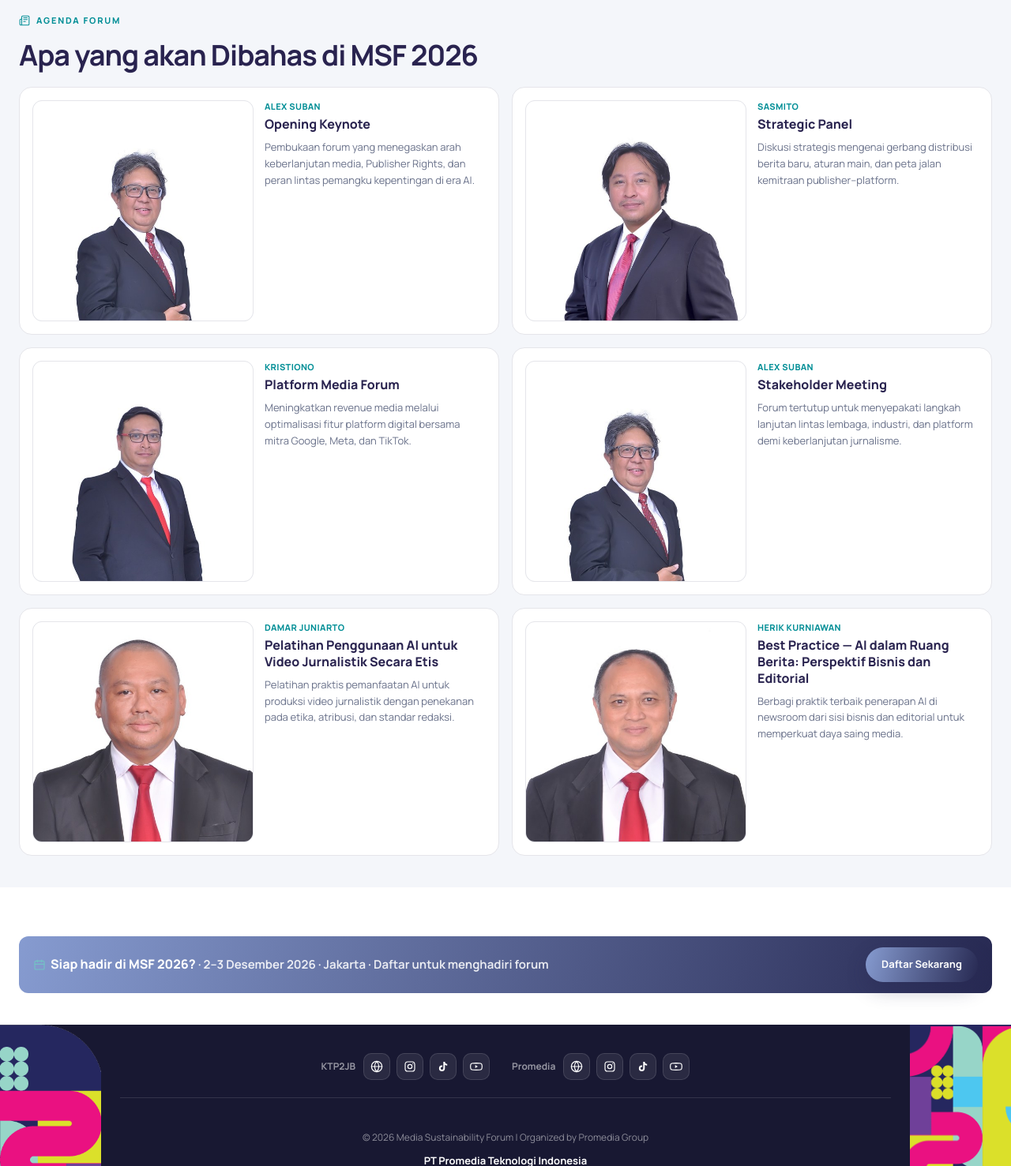
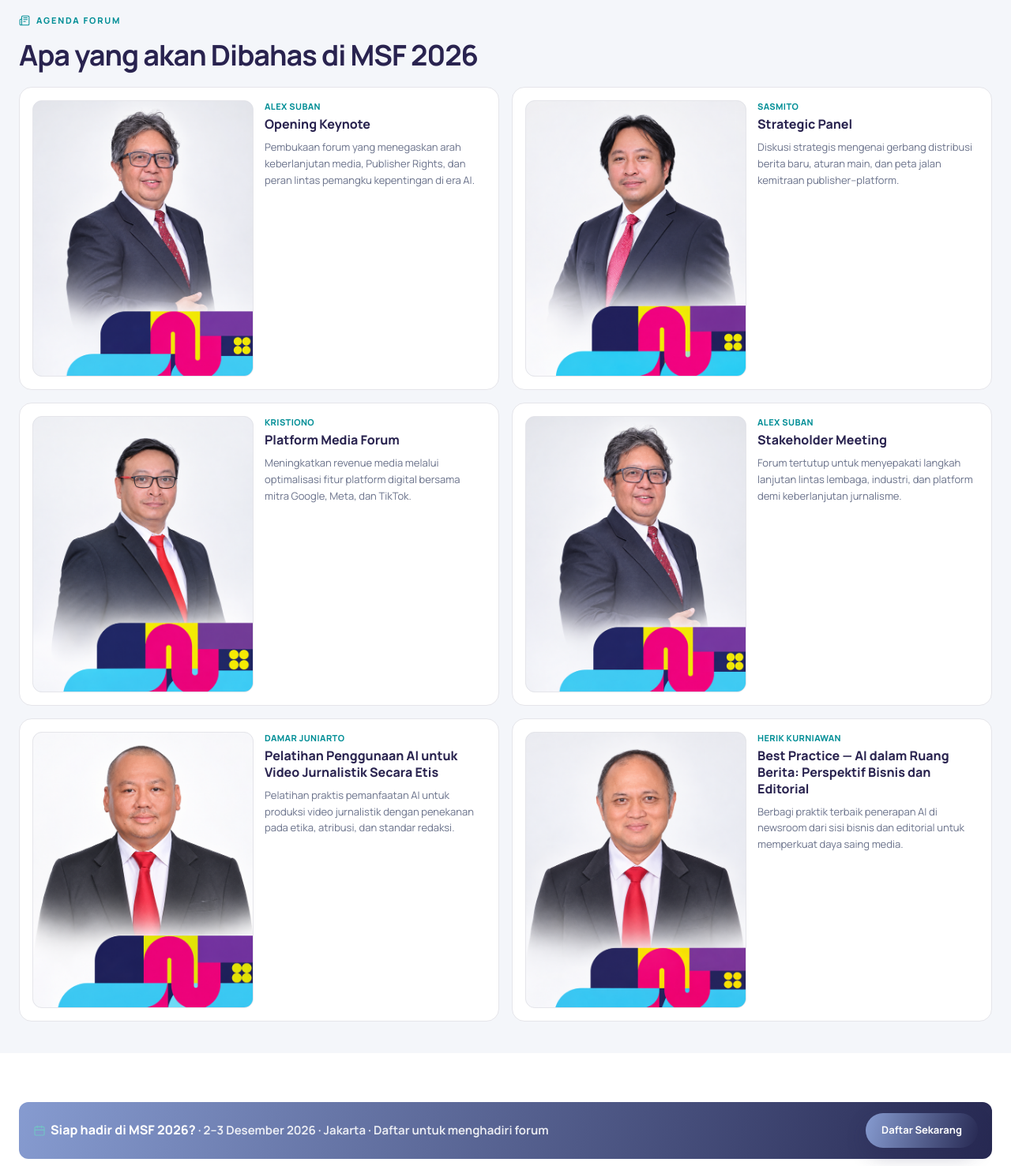
Before and after one commit to RizalMuhamadH/msf-2026, a website: page tentang.html in a window 1280 px wide. Shown: the part 1520-2997 px from the top of the page at 79% size. Drawn offline with Linux system fonts and the light colour scheme.

Commit message:
feat: update foto panelist KTP2JB di halaman tentang ke versi .png KV MSF (kompresi & rasio 4:5)

```diff
--- a/input.css
+++ b/input.css
@@ -1647,7 +1647,7 @@
   }
   .msf-topic-pic {
     width: 280px;
-    aspect-ratio: 1;
+    aspect-ratio: 4 / 5;
     border-radius: 12px;
     overflow: hidden;
     background: #d9dde5;
--- a/tentang.html
+++ b/tentang.html
@@ -186,7 +186,7 @@
         <div class="msf-topic-grid">
           <article class="msf-topic">
             <div class="msf-topic-pic">
-              <img src="assets/anggotaktp2jb/Alexander Carolus Suban.jpg" width="280" height="280" alt="Alex Suban" loading="lazy">
+              <img src="assets/anggotaktp2jb/Alexander Carolus Suban.png" width="280" height="350" alt="Alex Suban" loading="lazy">
             </div>
             <div class="msf-topic-body">
               <p class="msf-topic-pic-name">Alex Suban</p>
@@ -196,7 +196,7 @@
           </article>
           <article class="msf-topic">
             <div class="msf-topic-pic">
-              <img src="assets/anggotaktp2jb/Sasmito.jpg" width="280" height="280" alt="Sasmito" loading="lazy">
+              <img src="assets/anggotaktp2jb/Sasmito.png" width="280" height="350" alt="Sasmito" loading="lazy">
             </div>
             <div class="msf-topic-body">
               <p class="msf-topic-pic-name">Sasmito</p>
@@ -206,7 +206,7 @@
           </article>
           <article class="msf-topic">
             <div class="msf-topic-pic">
-              <img src="assets/anggotaktp2jb/Kristiono Setyadi.jpg" width="280" height="280" alt="Kristiono" loading="lazy">
+              <img src="assets/anggotaktp2jb/Kristiono Setyadi.png" width="280" height="350" alt="Kristiono" loading="lazy">
             </div>
             <div class="msf-topic-body">
               <p class="msf-topic-pic-name">Kristiono</p>
@@ -216,7 +216,7 @@
           </article>
           <article class="msf-topic">
             <div class="msf-topic-pic">
-              <img src="assets/anggotaktp2jb/Alexander Carolus Suban.jpg" width="280" height="280" alt="Alex Suban" loading="lazy">
+              <img src="assets/anggotaktp2jb/Alexander Carolus Suban.png" width="280" height="350" alt="Alex Suban" loading="lazy">
             </div>
             <div class="msf-topic-body">
               <p class="msf-topic-pic-name">Alex Suban</p>
@@ -226,7 +226,7 @@
           </article>
           <article class="msf-topic">
             <div class="msf-topic-pic">
-              <img src="assets/anggotaktp2jb/Damar Juniarto.jpg" width="280" height="280" alt="Damar Juniarto" loading="lazy">
+              <img src="assets/anggotaktp2jb/Damar Juniarto.png" width="280" height="350" alt="Damar Juniarto" loading="lazy">
             </div>
             <div class="msf-topic-body">
               <p class="msf-topic-pic-name">Damar Juniarto</p>
@@ -236,7 +236,7 @@
           </article>
           <article class="msf-topic">
             <div class="msf-topic-pic">
-              <img src="assets/anggotaktp2jb/Herik Kurniawan.jpg" width="280" height="280" alt="Herik Kurniawan" loading="lazy">
+              <img src="assets/anggotaktp2jb/Herik Kurniawan.png" width="280" height="350" alt="Herik Kurniawan" loading="lazy">
             </div>
             <div class="msf-topic-body">
               <p class="msf-topic-pic-name">Herik Kurniawan</p>
```
Also changed, not shown: assets/anggotaktp2jb/Alexander Carolus Suban.png (added), assets/anggotaktp2jb/Damar Juniarto.png (added), assets/anggotaktp2jb/Herik Kurniawan.png (added), assets/anggotaktp2jb/Kristiono Setyadi.png (added), assets/anggotaktp2jb/Sasmito.png (added), assets/tailwind.css.
